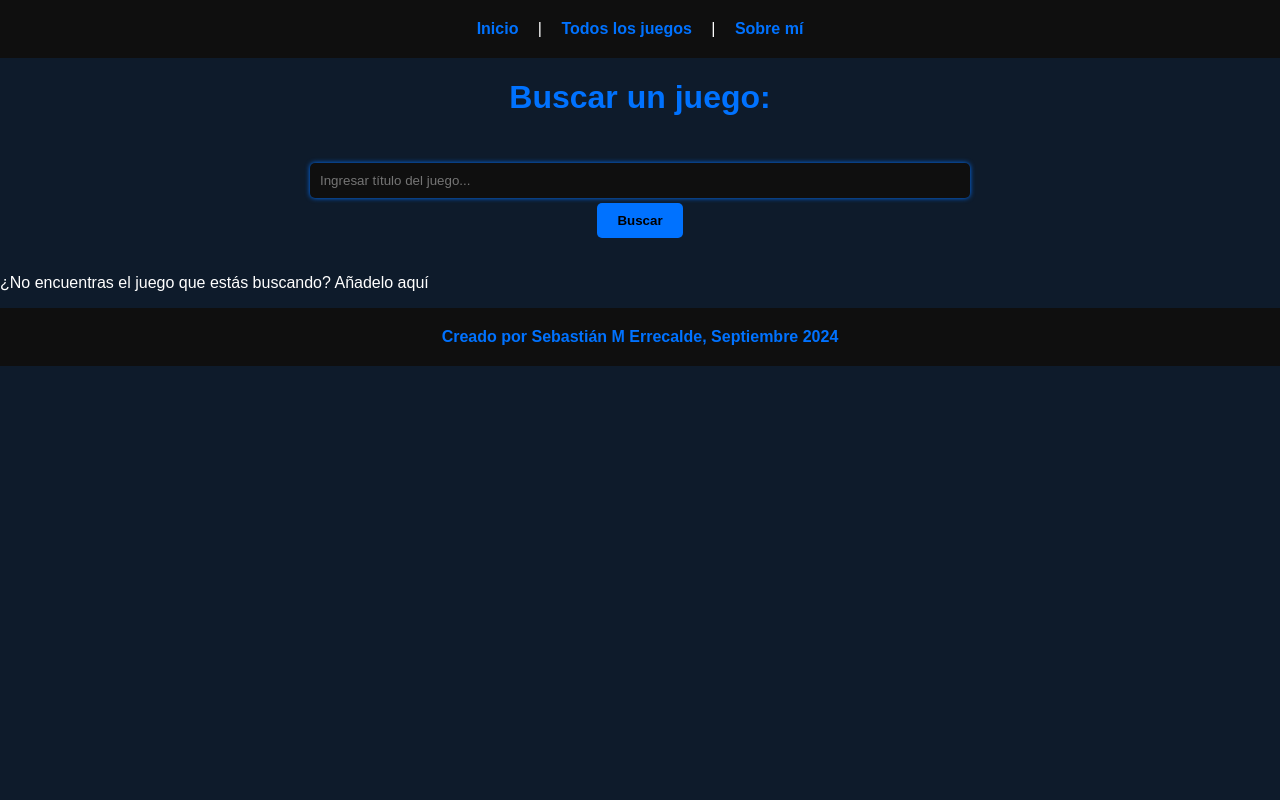
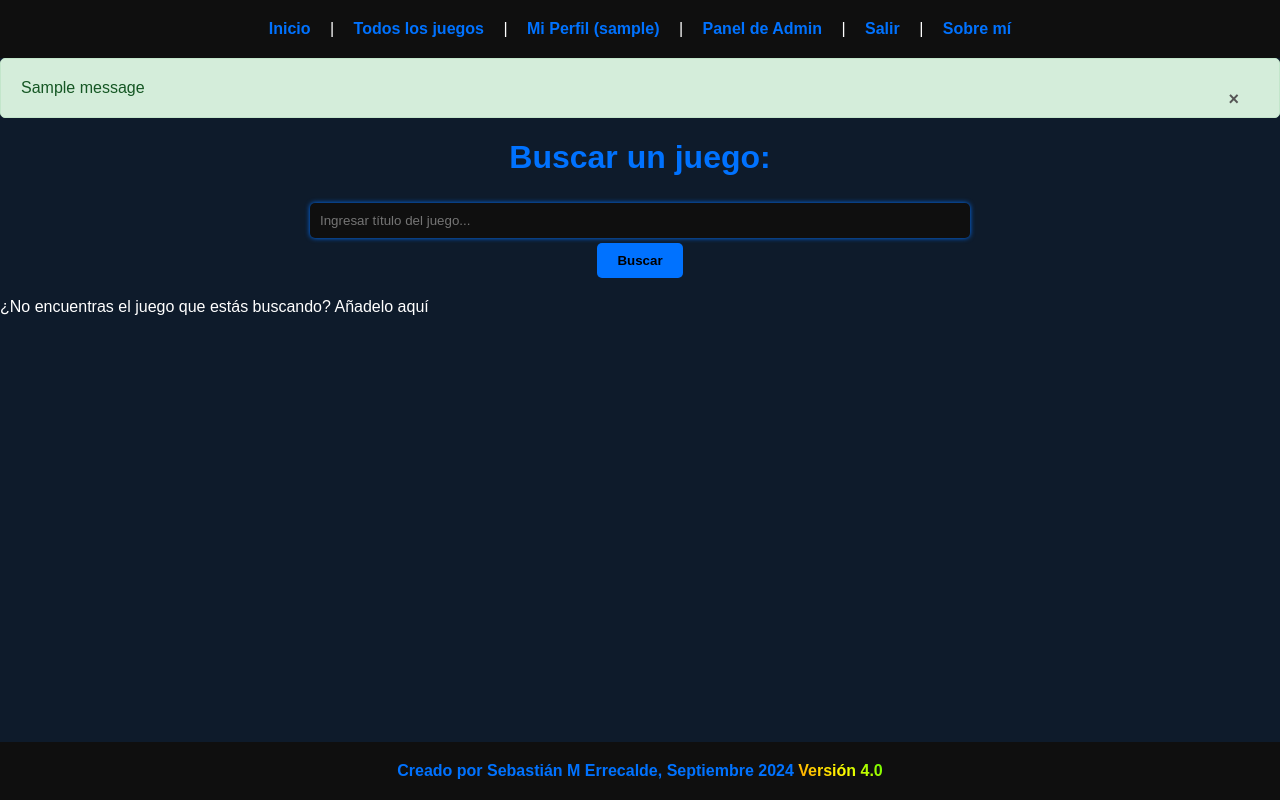
Before and after one commit to cer0uno1/blog-videojuegos, a Flask app: page / in a window 1280 px wide. Run offline with Flask 3, Linux system fonts and the light colour scheme; the visitor is signed in with stand-in values (Sample User, id 1); tables that the repository leaves empty hold one stand-in row (values such as "Sample post"); one stand-in notice (Sample message) is shown.

Commit message:
Update index.html
Editado el código a la versión más reciente y comentada

```diff
--- a/templates/index.html
+++ b/templates/index.html
@@ -7,18 +7,45 @@
     <link rel="stylesheet" href="../static/styles.css">
 </head>
 <body>
-        <nav>
+    <nav>
         <a href="/">Inicio</a> |
         <a href="/videojuegos">Todos los juegos</a> |
+        {% if 'user_id' in session %}
+            <a href="/perfil">Mi Perfil ({{ session['username'] }})</a> |
+            {% if session['esAdmin'] %}
+                <a href="/admin_dashboard">Panel de Admin</a> |
+            {% endif %}
+            <a href="/logout">Salir</a> |
+        {% else %}
+            <a href="/login">Ingreso</a> |
+        {% endif %}
         <a href="/acercade">Sobre mí</a>
     </nav>
+    <main>
+        <!--Si hay mensajes flash, los muestra-->
+        {% with messages = get_flashed_messages(with_categories=true) %}
+        {% if messages %}
+            <div id="flash-messages">
+                {% for category, message in messages %}
+                <div class="alert alert-{{ category }}">
+                    {{ message }}
+                    <button type="button" class="close" onclick="this.parentElement.style.display='none';">&times;</button>
+                </div>
+                {% endfor %}
+            </div>
+        {% endif %}
+        {% endwith %}
+
     <h1>Buscar un juego:</h1>
+    <!-- Barra de búsqueda de videojuegos-->
     <form method="POST">
-        <input type="text" name="search" placeholder="Ingresar título del juego..." required>
+        <input type="text" name="search" placeholder="Ingresar título del juego..." autocomplete="off">
         <button type="submit">Buscar</button>
     </form>
+
+    <!-- Lista que muestra los resultados obtenidos de la búsqueda-->
     {% if juegos %}
-    <ul>
+    <ul id="resultados">
         {% for game in juegos %}
         <li><a href="{{ url_for('detallesJuego', idvideojuego=game.idvideojuegos) }}">{{ game.nombre }}</a></li>
         {% endfor %}
@@ -26,6 +53,9 @@
     {% endif %}
 
     <p>¿No encuentras el juego que estás buscando? <a href="/agregar">Añadelo aquí</a></p>
+</main>
+<footer>Creado por Sebastián M Errecalde, Septiembre 2024
+<small class="cromatico">Versión 4.0</small>
+</footer>
 </body>
-<footer>Creado por Sebastián M Errecalde, Septiembre 2024</footer>
 </html>
```
